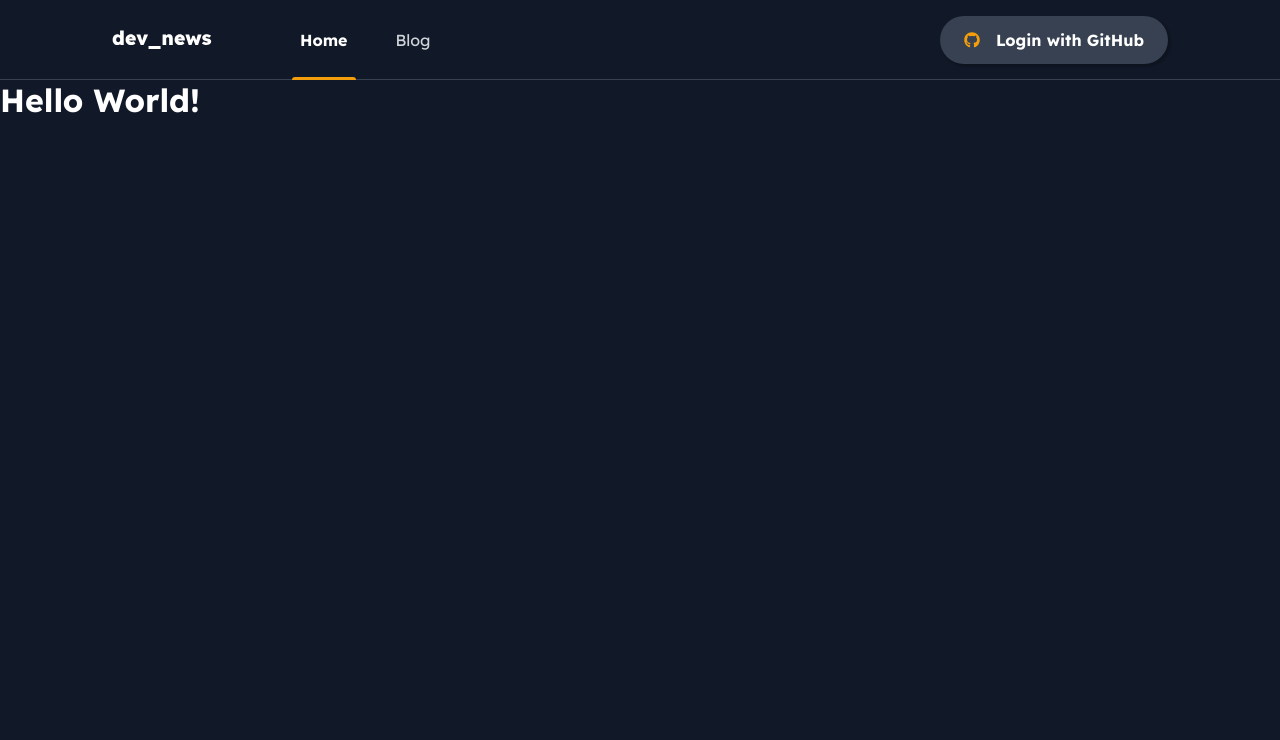
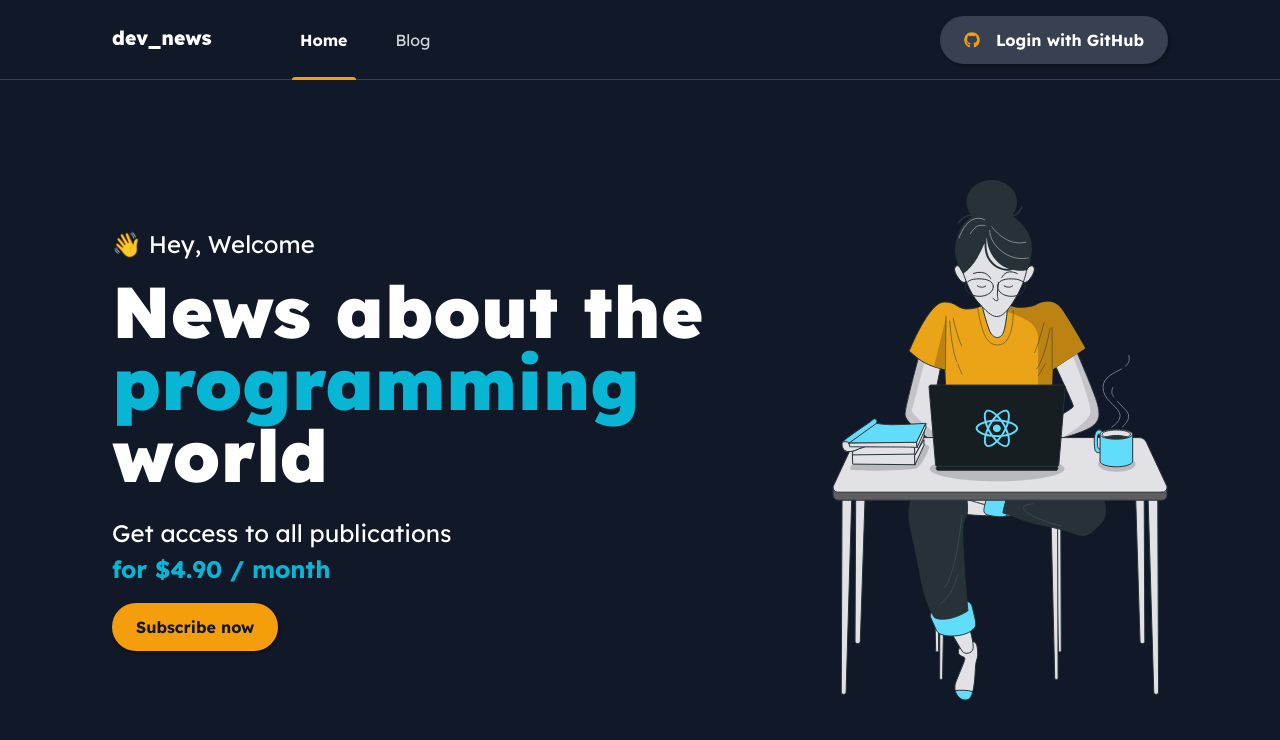
Before and after one commit to devguilhermy/dev-news, a Next.js app: page / in a window 1280 px wide. Shown: the top 740 px of the page. Built offline with nearby package versions, Linux system fonts and the light colour scheme.

Commit message:
feat: homepage finished

```diff
--- a/src/pages/_document.tsx
+++ b/src/pages/_document.tsx
@@ -20,7 +20,7 @@ export default class MyDocument extends Document {
                         crossOrigin="https://fonts.gstatic.com"
                     />
                     <link
-                        href="https://fonts.googleapis.com/css2?family=Lexend:wght@400;700;900&display=swap"
+                        href="https://fonts.googleapis.com/css2?family=Lexend:wght@400;500;600;700;800;900&display=swap"
                         rel="stylesheet"
                     />
                     <link
--- /dev/null
+++ b/src/pages/home.module.scss
@@ -0,0 +1,60 @@
+.homeContainer {
+    max-width: 1120px;
+    margin: 0 auto;
+    padding: 0 2rem;
+    height: calc(100vh - 5rem);
+
+    display: flex;
+    align-items: center;
+    justify-content: space-between;
+}
+
+.homeContent {
+    max-width: 600px;
+
+    > span {
+        font-size: 1.5rem;
+    }
+
+    h1 {
+        margin-top: 1rem;
+        font-size: 4.5rem;
+        line-height: 4.5rem;
+        font-weight: 900;
+
+        span {
+            color: var(--cyan-500);
+        }
+    }
+
+    p {
+        font-size: 1.5rem;
+        line-height: 2.25rem;
+        margin-top: 1.5rem;
+
+        span {
+            color: var(--cyan-500);
+            font-weight: bold;
+        }
+    }
+
+    .cta {
+        margin-top: 1rem;
+        display: inline-block;
+        height: 3rem;
+        padding: 0 1.5rem;
+        line-height: 3rem;
+
+        background-color: var(--amber-500);
+        border-radius: 3rem;
+        box-shadow: 2px 2px 2px 1px rgba(0, 0, 0, 0.2);
+        color: var(--gray-900);
+        font-weight: bold;
+
+        transition: background-color 0.1s ease-in-out;
+
+        &:hover {
+            background-color: var(--amber-600);
+        }
+    }
+}
--- a/src/pages/index.tsx
+++ b/src/pages/index.tsx
@@ -1,4 +1,7 @@
+import codingImg from '../assets/images/coding.svg';
 import Head from 'next/head';
+import Image from 'next/image';
+import styles from './home.module.scss';
 
 export default function Home() {
     return (
@@ -6,7 +9,25 @@ export default function Home() {
             <Head>
                 <title>DevNews | Home</title>
             </Head>
-            <h1>Hello World!</h1>
+            <main className={styles.homeContainer}>
+                <section className={styles.homeContent}>
+                    <span>👋 Hey, Welcome</span>
+                    <h1>
+                        News about the <span>programming</span> world
+                    </h1>
+                    <p>
+                        Get access to all publications <br />
+                        <span>for $4.90 / month</span>
+                    </p>
+                    <a href="#" className={styles.cta}>
+                        Subscribe now
+                    </a>
+                </section>
+                <Image
+                    src={codingImg}
+                    alt="Girl coding on laptop on a table with books and a cup of coffee"
+                />
+            </main>
         </>
     );
 }
--- a/styles/global.scss
+++ b/styles/global.scss
@@ -15,6 +15,7 @@
 
     --cyan-500: #06b6d4;
     --amber-500: #f59e0b;
+    --amber-600: #d97706;
     --lime-500: #84cc16;
 }
 
```
